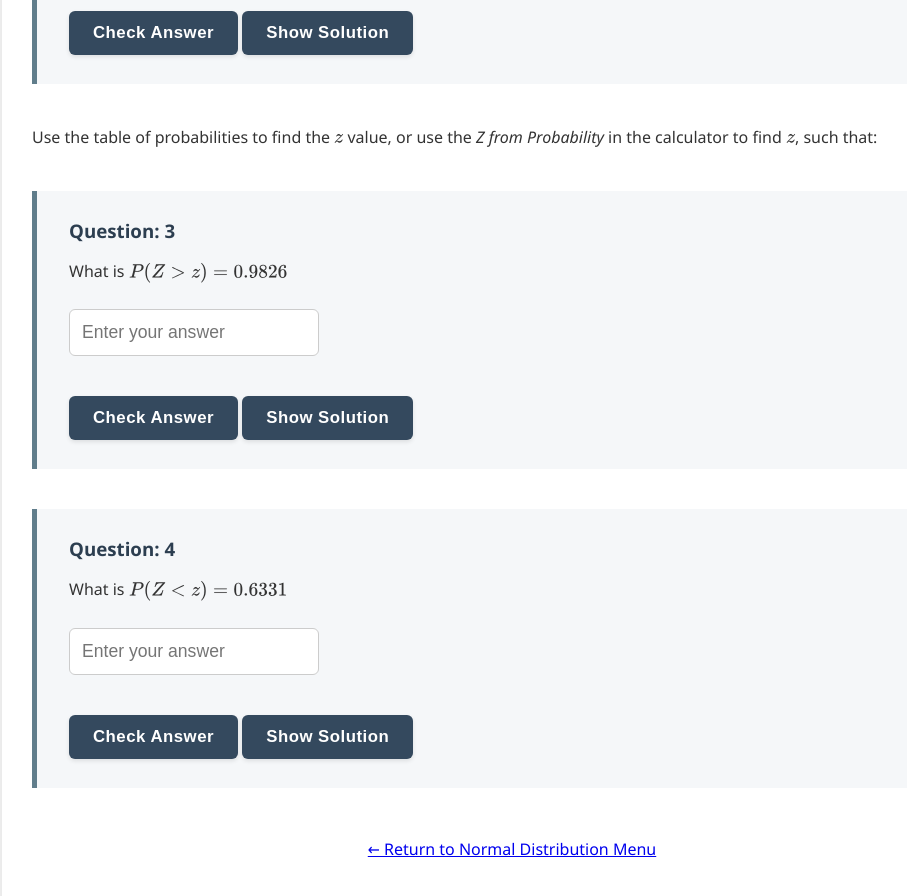
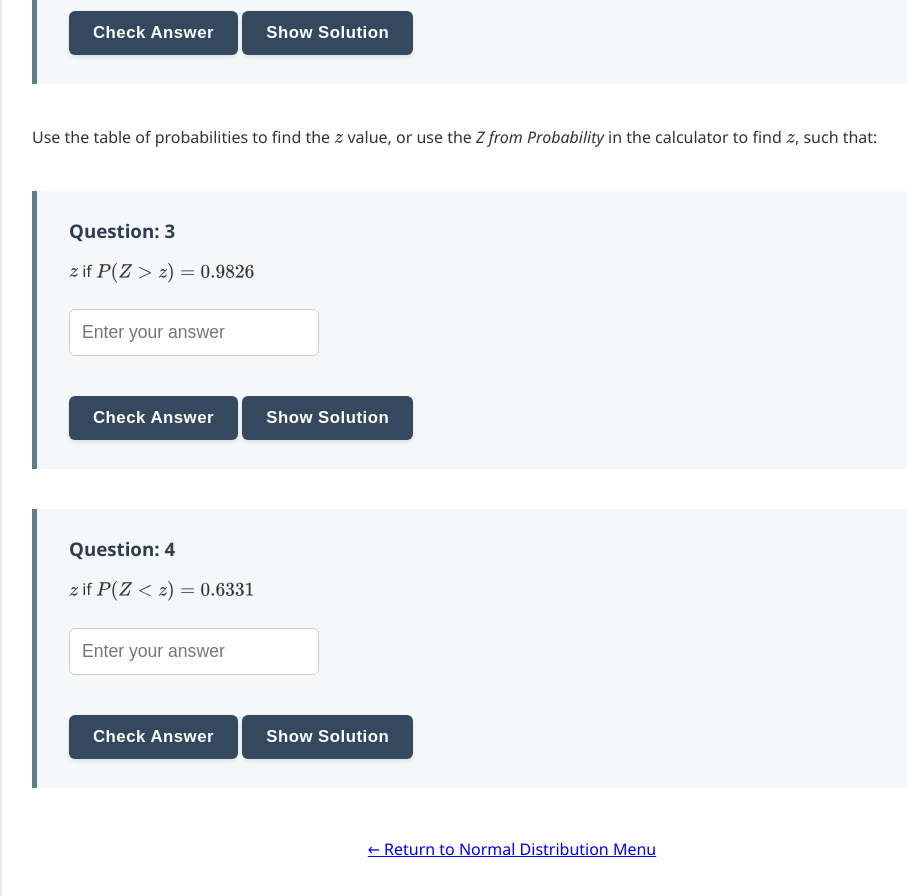
Before and after one commit to probe973/eco-4001b, a Jekyll site: the page built from normal/02-standard_normal.md, in a window 1280 px wide and 900 px high, scrolled down 3141 px. Shown: the top 896 px of the window, without its empty margins (128-1035 px from the left). Built offline with Jekyll 4.4.1, drawn with Linux system fonts in a browser that asks for light colours; a script that is not in the unit is left out.

Commit message:
Update 02-standard_normal.md

```diff
--- a/normal/02-standard_normal.md
+++ b/normal/02-standard_normal.md
@@ -96,7 +96,7 @@ Use the table of probabilities to find the $z$ value, or use the *Z from Probabi
 {% include question_numerical.html
 id="standnorm3"
 title="3"
-question_text="What is $P(Z>z)=0.9826$"
+question_text="$z$ if $P(Z>z)=0.9826$"
 correct_answer="-2.11"
 tolerance="0.005"
 solution_text="Use tables or calculator (one-tailed)"
@@ -105,7 +105,7 @@ solution_text="Use tables or calculator (one-tailed)"
 {% include question_numerical.html
 id="standnorm4"
 title="4"
-question_text="What is $P(Z<z)=0.6331$"
+question_text="$z$ if $P(Z<z)=0.6331$"
 correct_answer="0.33"
 tolerance="0.005"
 solution_text="Use tables or calculator (one-tailed)"
```
